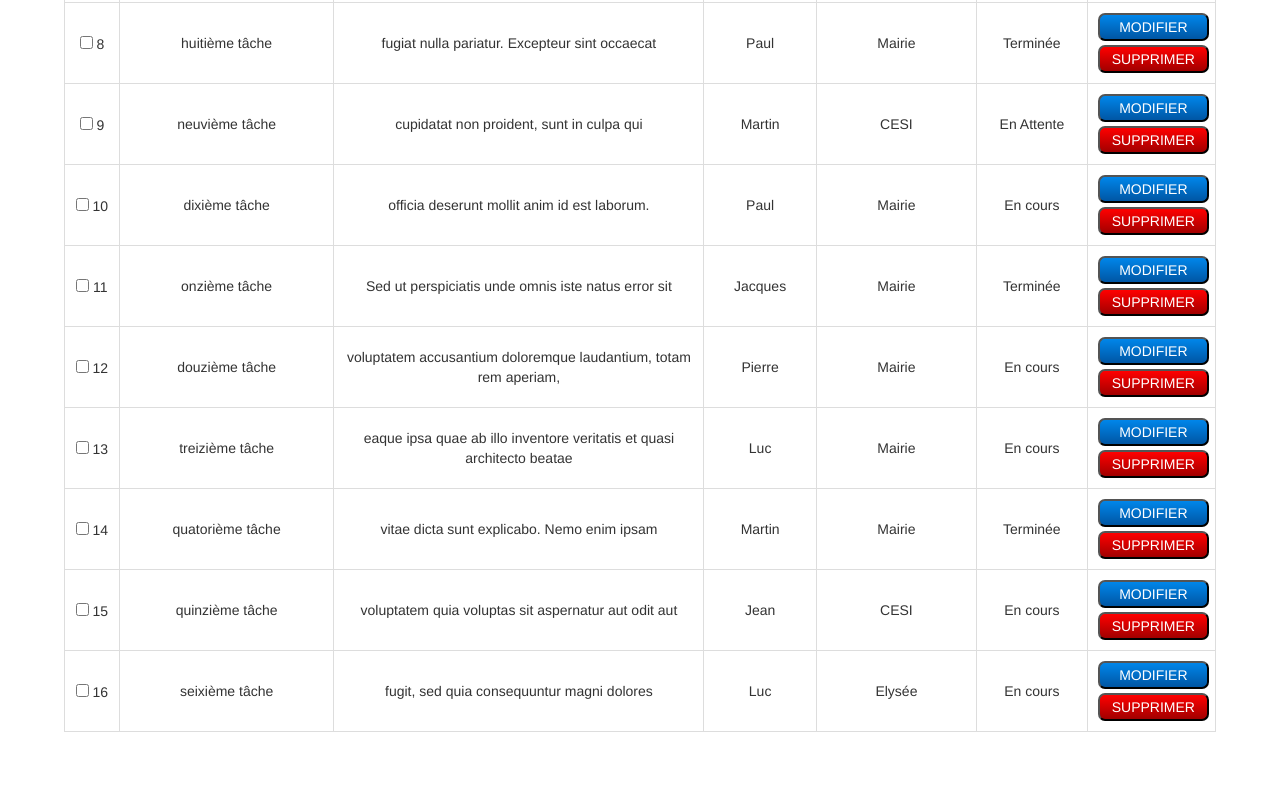
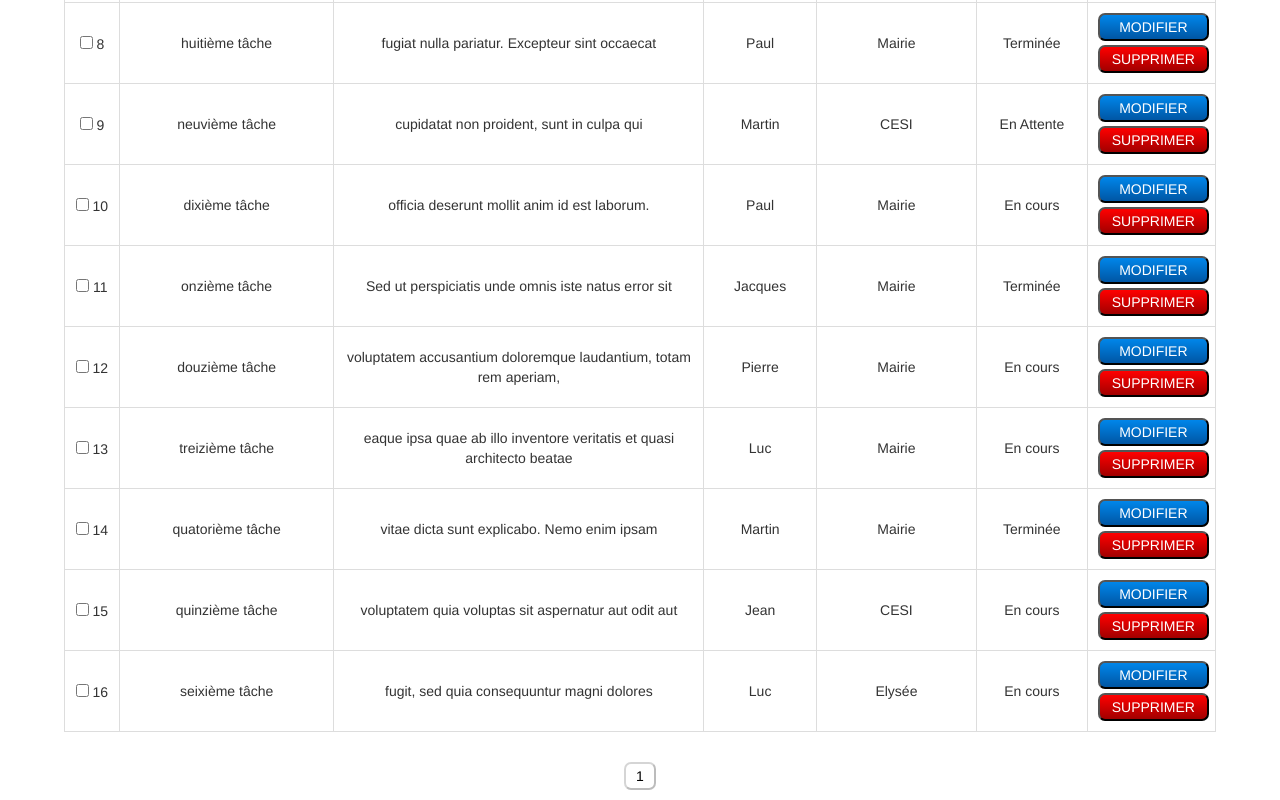
Before and after one commit to jbjog/vuejs_project, a Vue app: page /#/ in a window 1280 px wide. Shown: the part 1256-2056 px from the top of the page. Before the commit the page ends 2008 px from the top, so only its background shows below. Built offline with nearby package versions, Linux system fonts and the light colour scheme; what vue-js-modal would draw is missing.

Commit message:
add : feature pagination

```diff
--- a/src/components/ControlPanel/ControlPanel.css
+++ b/src/components/ControlPanel/ControlPanel.css
@@ -1,4 +1,9 @@
 #controlpanel{
-  margin:20px;
+  margin:2rem;
   text-align: right;
 }
+@media (max-width: 650px) {
+  #controlpanel{
+    text-align: center;
+  }
+}
--- a/src/components/ControlPanel/ControlPanel.js
+++ b/src/components/ControlPanel/ControlPanel.js
@@ -5,7 +5,8 @@ export default {
   },
   data() {
     return {
-
+      pageValue:"Tout",
+      pageSizeList:["Tout","5","10","15","20","50","100"]
     }
   },
   methods: {
@@ -17,6 +18,13 @@ export default {
         this.$store.dispatch('deleteIntervention',this.$store.getters.getSelected[i]);
       }
       this.$store.dispatch('initSelected');
-    }
+    },
+    changePageSize(){
+      if (this.pageValue===this.pageSizeList[0]){
+        this.$store.dispatch('changePageSize',0);
+      }else{
+        this.$store.dispatch('changePageSize', parseInt( this.pageValue));
+      }
+    },
   }
 }
--- a/src/components/ControlPanel/ControlPanel.vue
+++ b/src/components/ControlPanel/ControlPanel.vue
@@ -2,6 +2,9 @@
   <div id="controlpanel">
     <button id="multiple-delete-button" class="red" @click="multipleDelete">Supprimer</button>
     <button id="show-form-intervention" class="green" @click="showFormPanel">Ajouter</button>
+    <select v-model="pageValue" @change="changePageSize">
+      <option v-for="element in pageSizeList">{{element}}</option>
+    </select>
   </div>
 </template>
 
--- a/src/components/Tableau/Tableau.css
+++ b/src/components/Tableau/Tableau.css
@@ -1,4 +1,4 @@
-@media (max-width: 500px) {
+@media (max-width: 650px) {
 
   .responsive-table-line td:before {
     content: attr(data-title);
@@ -12,8 +12,12 @@
   .responsive-table-line tr {
     display: block;
   }
-  .responsive-table-line thead tr {
-    display:none;
+  .responsive-table-line thead tr th {
+    display:inline-block;
+    width: 30%;
+  }
+  .responsive-table-line thead tr th.mobile-hide {
+     display:none;
   }
 
   .responsive-table-line td {
@@ -64,7 +68,7 @@
     margin-bottom: 10px;
   }
 }
-@media (min-width: 501px) {
+@media (min-width: 651px) {
   .responsive-table-line td.col1{
     width:5%;
   }
@@ -91,3 +95,10 @@ th > img {
   width: 1.5rem;
   float : right;
 }
+#page button{
+  margin:1rem;
+}
+.activePage{
+  background-color: transparent;
+  color: black;
+}
--- a/src/components/Tableau/Tableau.js
+++ b/src/components/Tableau/Tableau.js
@@ -7,6 +7,7 @@ export default {
     return {
       columnValueFilter :'',
       columnIndex: 0,
+      activePage:"activePage"
     }
   },
   components: {
@@ -23,6 +24,12 @@ export default {
     isDescending:function (column) {
       return this.$store.getters.getSorted[column] ==="d";
     },
+    isActivePage:function (number) {
+      return number === this.$store.getters.getPageNumber;
+    },
+    changePageNumber:function (value) {
+      this.$store.dispatch('changePageNumber',value);
+    },
   },
   computed: {
     getInterventions: function () {
@@ -37,5 +44,12 @@ export default {
     getSortedState:function () {
       return this.$store.getters.getSorted;
     },
+    getPagesArray(){
+      let res =[];
+      for (let i=0;i<this.$store.getters.getPageOccurrences;i++){
+        res.push(i+1);
+      }
+      return res;
+    }
   }
 }
--- a/src/components/Tableau/Tableau.vue
+++ b/src/components/Tableau/Tableau.vue
@@ -1,12 +1,7 @@
 <template>
     <div  class="responsive-table-line">
       <table id="listeinterventions"  class="table table-bordered">
-        <tfoot>
-        <tr>
-        </tr>
-        </tfoot>
         <thead>
-
         <tr>
           <th @click="sortByColumn('id')" >
             Id
@@ -38,13 +33,21 @@
             <img v-show="isAscending('etat')" src="./../../assets/sorta.png"/>
             <img v-show="isDescending('etat')" src="./../../assets/sortd.png"/>
           </th>
-          <th>Actions</th>
+          <th class="mobile-hide">Actions</th>
         </tr>
         </thead>
         <tbody>
           <intervention v-for="task in getInterventions" :key="task.id" v-bind:elt="task"></intervention>
         </tbody>
       </table>
+      <div id="page">
+        <button v-for="pageOcc in getPagesArray"
+                :disabled="isActivePage(pageOcc)"
+                :class="isActivePage(pageOcc)? activePage : ''"
+                @click="changePageNumber(pageOcc)">
+          {{ pageOcc  }}
+        </button>
+      </div>
     </div>
 </template>
 
--- a/src/store.js
+++ b/src/store.js
@@ -12,6 +12,7 @@ export default new Vuex.Store({
     interventions:data.interventions,
     filterValue:'',
     resultInterventions:[],
+    pagedInterventions:[],
 
     lists:{
       techniciens:data.techniciens,
@@ -48,9 +49,9 @@ export default new Vuex.Store({
 
       state.resultInterventions = getters.getSortedInterventions;
 
-      state.resultInterventions = getters.getPageInterventions;
+      state.pagedInterventions = getters.getPageInterventions;
 
-      return state.resultInterventions;
+      return state.pagedInterventions;
     },
 
 
@@ -62,7 +63,17 @@ export default new Vuex.Store({
     getSorted:function (state) {
       return state.sortState
     },
-
+    getPageNumber:function (state) {
+      return state.pageNumber
+    },
+    getPageOccurrences: function (state) {
+      if (state.pageSize ===0)
+        return 1;
+      if (state.resultInterventions.length % state.pageSize === 0)
+        return Math.floor(state.resultInterventions.length / state.pageSize);
+      else
+        return Math.floor(state.resultInterventions.length / state.pageSize) +1;
+    },
     getSortedInterventions: function (state) {
       for(let key in state.sortState){
         if (state.sortState[key]==="a")
@@ -86,7 +97,13 @@ export default new Vuex.Store({
     },
 
     getPageInterventions: function(state) {
-      return state.resultInterventions;
+      if (state.pageSize===0)
+        return state.resultInterventions;
+      else{
+        let startIndex = (state.pageNumber-1) * state.pageSize;
+        let endIndex = state.pageNumber * state.pageSize;
+        return state.resultInterventions.slice(startIndex,endIndex);
+      }
     },
 
     getFilteredColumnInterventions: function(state) {
@@ -106,7 +123,7 @@ export default new Vuex.Store({
         })
       }
       return filteredArray;
-    }
+    },
   },
   mutations:{
     //méthodes de MAJ à appeler depuis les 'actions'
@@ -150,6 +167,8 @@ export default new Vuex.Store({
         if (key===column){
           if (state.sortState[key]==="a")
             state.sortState[key] = "d";
+          else if (state.sortState[key]==="d")
+            state.sortState[key] = "";
           else
             state.sortState[key] = "a";
         }else
```
